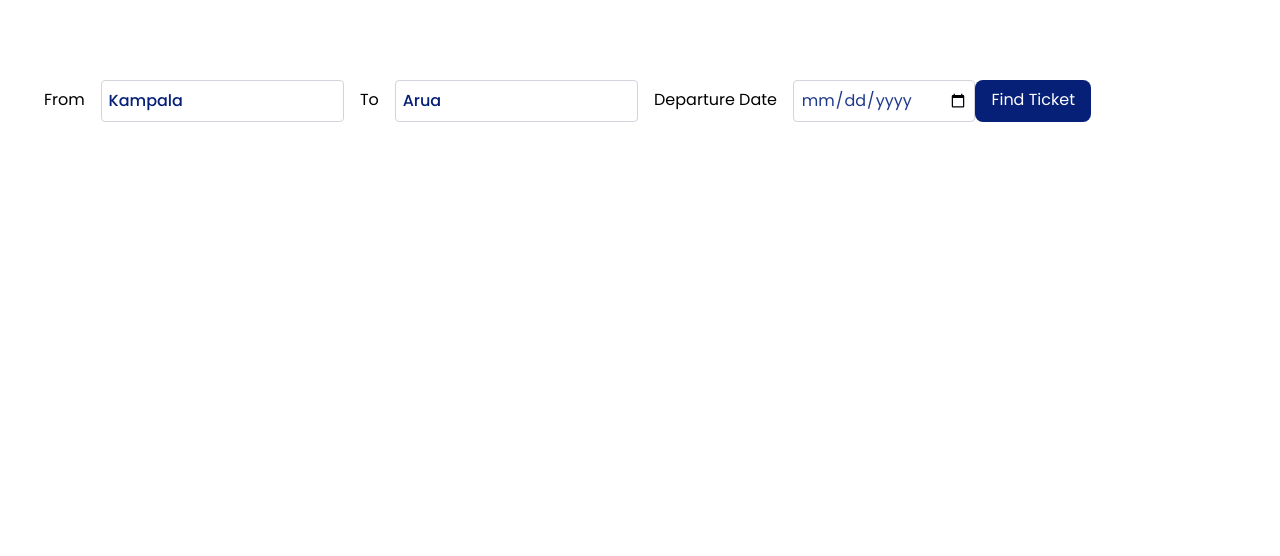
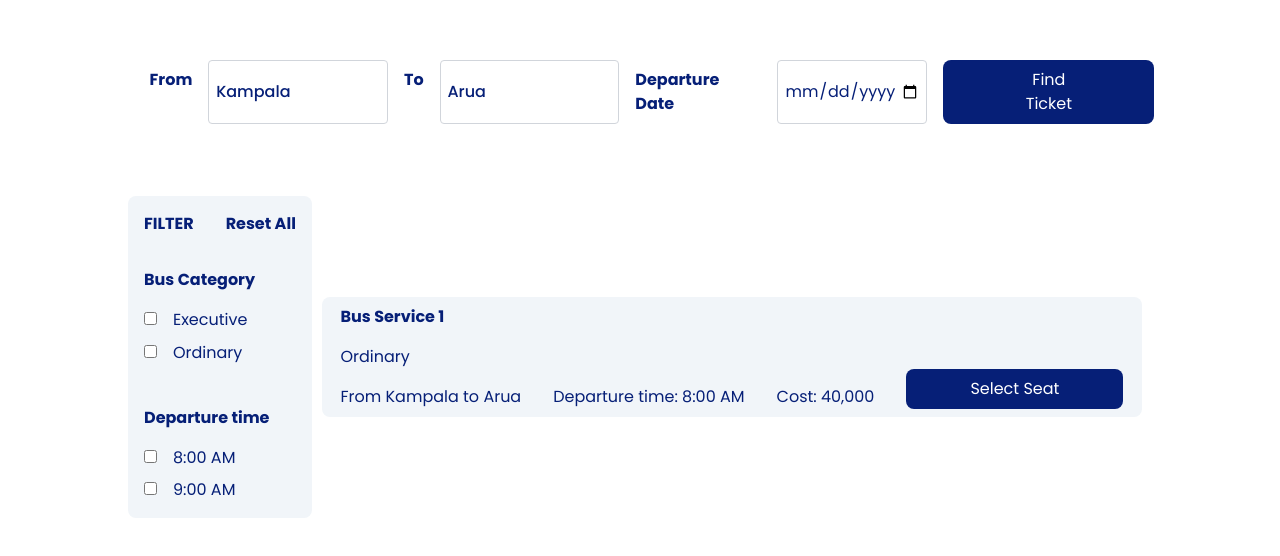
Before and after one commit to Patrickodida/KwataBus-App, a React (Vite) app: page /Booking in a window 1280 px wide. Shown: the top 556 px of the page. Built offline with nearby package versions, Linux system fonts and the light colour scheme.

Commit message:
Add booking page and BusService component

```diff
--- /dev/null
+++ b/src/components/BusService.jsx
@@ -0,0 +1,25 @@
+import React from "react";
+import { Link } from "react-router-dom";
+
+function BusService(){
+    return (
+        <div className="m-auto w-[80%] text-[#061f77] ">
+            <section className="flex justify-center bg-slate-100 p-2 rounded-lg">
+                <div>
+                    <h1 className="mb-4 font-bold">Bus Service 1</h1>
+                    <h2 className="mb-4">Ordinary</h2>
+                    <p>From Kampala to Arua</p>
+                </div>
+
+                <div className="flex items-end">
+                    <p className="ml-8">Departure time: 8:00 AM</p>
+                    <p className="ml-8"> Cost: 40,000</p>
+                    <Link className="ml-8 bg-[#061f77] rounded-lg text-white py-2 px-16 text-center">Select Seat</Link>
+                </div>
+            </section>
+        </div>
+
+    )
+}
+
+export default BusService;
--- a/src/pages/Booking.jsx
+++ b/src/pages/Booking.jsx
@@ -1,37 +1,68 @@
 import React from "react";
-import {Link} from "react-router-dom";
+import { Link } from "react-router-dom";
+import BusService from "../components/BusService";
 
-function Booking(){
+function Booking() {
   return (
     <div>
-         <section className="BookingArea-section my-10">
-          <div className="hero-form w-full lg:w-4/4 ">
-            <form className="p-5 form-center bg-white rounded-lg">
+
+      <section className="BookingArea-section my-4">
+        <div className="w-[80%] m-auto">
+          <form className=" form-center bg-white rounded-lg">
             <div className="form-row sm:w-full">
-                <label id="firstLabel">From</label>
+              <label className="text-[#061f77] font-bold"id="firstLabel">From</label>
               <input
                 type="text"
                 placeholder="Kampala"
-                  className="mb-[24px] text-blue-900 rounded w-[20%] p-[0.425em] border border-gray-300 text-[#061f77] focus:outline-none"
+                className="mb-[24px] text-[#061f77] rounded w-[18%] p-[0.425em] border border-gray-300 text-[#061f77] focus:outline-none"
               />
-                <label>To</label>
+              <label className="text-[#061f77] font-bold">To</label>
               <input
                 type="text"
                 placeholder="Arua"
-                  className="mb-[24px] text-blue-900 rounded w-[20%] p-[0.425em] border border-gray-300 text-[#061f77] focus:outline-none"
+                className="mb-[24px] text-[#061f77] rounded w-[18%] p-[0.425em] border border-gray-300 text-[#061f77] focus:outline-none"
               />
 
-              <label>Departure Date</label>
-              <input type="date" className="mb-[24px] text-blue-900 rounded w-[15%] p-[0.425em] border border-gray-300 text-[#061f77] focus:outline-none" />
+              <label className="text-[#061f77] font-bold">Departure Date</label>
+              <input type="date" className="mb-[24px] text-[#061f77] rounded w-[15%] p-[0.425em] border border-gray-300 text-[#061f77] focus:outline-none" />
 
-              <Link className="mb-[24px] bg-[#061f77] rounded-lg text-white py-2 px-4 text-center">Find Ticket</Link>
+              <Link className="ml-4 mb-[24px] bg-[#061f77] rounded-lg text-white py-2 px-16 text-center">Find Ticket</Link>
 
             </div>
           </form>
         </div>
 
       </section>
+      <div className="flex m-auto w-[80%] justify-center" >
+      <section className="bg-slate-100 text-[#061f77] rounded-lg p-4">
+        <div className="flex mb-8">
+          <div className="font-bold"><h1>FILTER</h1></div>
+          <div className="pl-8 font-bold"><h2>Reset All</h2></div>
+        </div>
+        <div>
+          <h2 className="mb-4 font-bold">Bus Category</h2>
+          <div>
+            <div>
+            <input className="mb-4" type={"checkbox"} /><label>Executive</label>
+              </div>
+            <input className="mb-4" type={"checkbox"} /><label>Ordinary</label>
+          </div>
 
+        </div>
+        <div>
+          <h2 className="mb-4 mt-8 font-bold">Departure time</h2>
+          <div>
+            <div className="mb-2"><input type={"checkbox"} /><label>8:00 AM</label></div>
+            <input type={"checkbox"} /><label>9:00 AM</label>
+
+          </div>
+
+        </div>
+
+      </section>
+
+<BusService className="flex items-end" />
+</div>
     </div>
   )
 }
```
Lines whose indentation alone changed are shown as unchanged.
